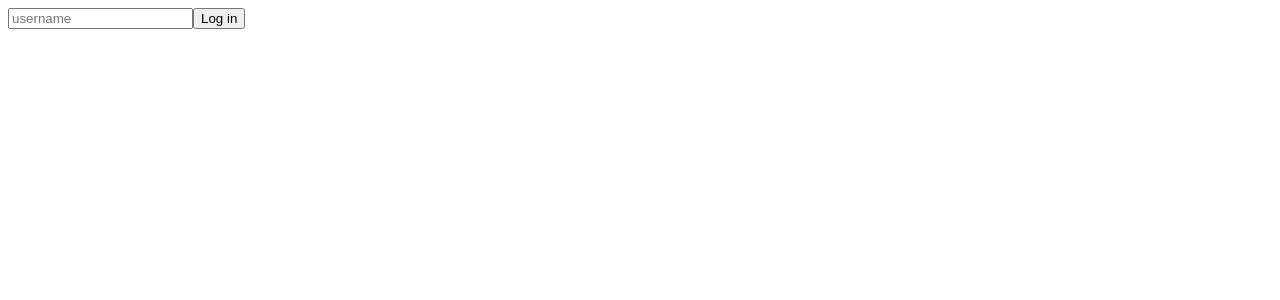
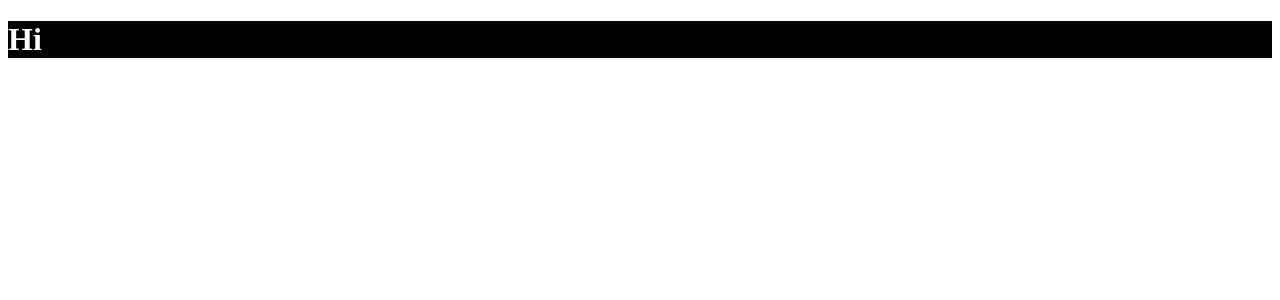
Before and after one commit to ge5rg2/test-app, a React (Create React App) app: page / in a window 1280 px wide. Shown: the top 300 px of the page. Built offline with nearby package versions, Linux system fonts and the light colour scheme.

Commit message:
3.6 Themes

```diff
--- a/src/App.tsx
+++ b/src/App.tsx
@@ -1,31 +1,19 @@
 import React, { useState } from "react";
+import styled from "styled-components";
+
+const Container = styled.div`
+  background-color: ${(props) => props.theme.bgColor};
+`;
+
+const H1 = styled.h1`
+  color: ${(props) => props.theme.textColor};
+`;
 
 function App() {
-  const [value, setValue] = useState("");
-  // event라고 막연하게 작성하면 typescript에선 any로 적용하기 때문에 다음과 같이 적절하게 지정을 해준다
-  const onChange = (event: React.FormEvent<HTMLInputElement>) => {
-    // typescript에선 target이 아닌 currentTarget을 사용
-    const {
-      currentTarget: { value },
-    } = event;
-    setValue(value);
-  };
-  const onSubmit = (event: React.FormEvent<HTMLFormElement>) => {
-    event.preventDefault();
-    console.log(value);
-  };
   return (
-    <div>
-      <form onSubmit={onSubmit}>
-        <input
-          value={value}
-          onChange={onChange}
-          type="text"
-          placeholder="username"
-        />
-        <button>Log in</button>
-      </form>
-    </div>
+    <Container>
+      <H1>Hi</H1>
+    </Container>
   );
 }
 
--- a/src/index.tsx
+++ b/src/index.tsx
@@ -1,10 +1,14 @@
 import React from "react";
 import ReactDOM from "react-dom";
+import { ThemeProvider } from "styled-components";
 import App from "./App";
+import { darkTheme, lightTheme } from "./theme";
 
 ReactDOM.render(
   <React.StrictMode>
-    <App />
+    <ThemeProvider theme={darkTheme}>
+      <App />
+    </ThemeProvider>
   </React.StrictMode>,
   document.getElementById("root")
 );
--- /dev/null
+++ b/src/theme.ts
@@ -0,0 +1,14 @@
+import { DefaultTheme } from "styled-components";
+
+// 미리 타입들을 지정해둬서 추가적인 인자가 들어올 때 알림을 줘서 변화를 캐치하기 슆다
+export const lightTheme: DefaultTheme = {
+  bgColor: "white",
+  textColor: "black",
+  btnColor: "tomato",
+};
+
+export const darkTheme: DefaultTheme = {
+  bgColor: "black",
+  textColor: "white",
+  btnColor: "teal",
+};
```
Also changed, not shown: src/styled.d.ts (added, +11 -0 lines).
